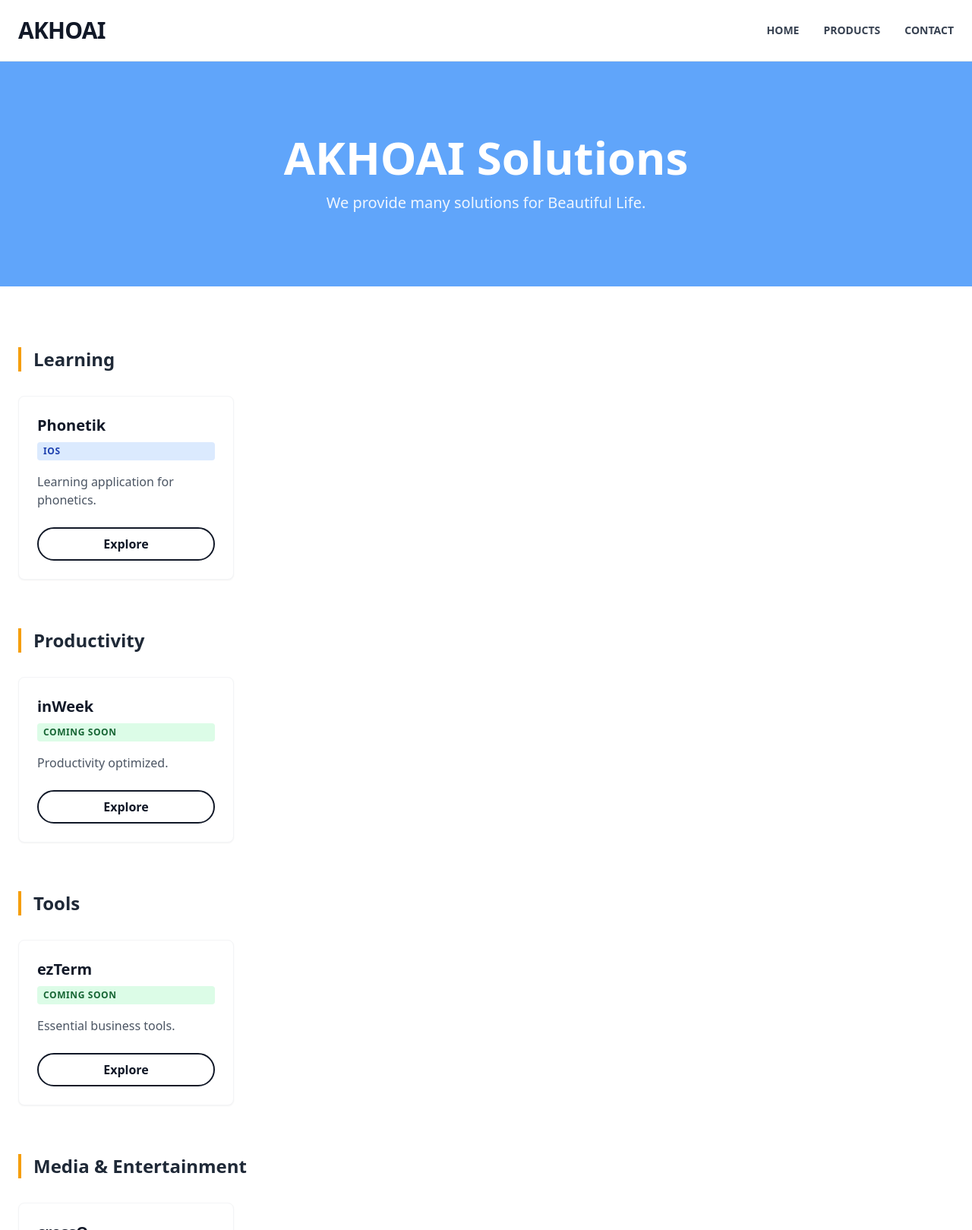
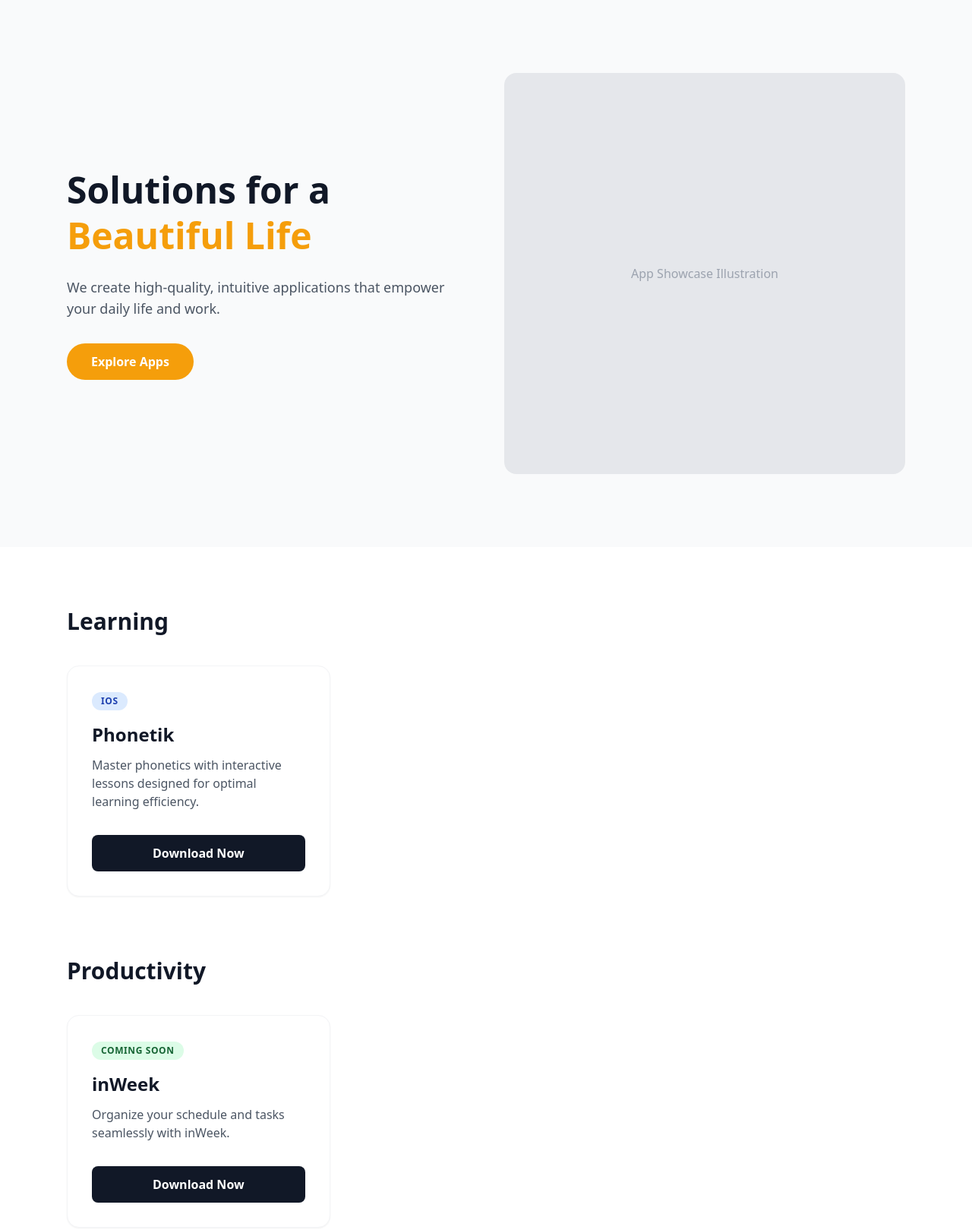
Before and after one commit to buidinhnguyen/akhoai.com, an Astro site: page / in a window 1280 px wide. Shown: the top 1619 px of the page at 76% size. Built offline with nearby package versions, Linux system fonts and the light colour scheme; Astro itself is replaced by a stand-in of ours.

Commit message:
feat: apply app landing page style (inspired by template 3)

```diff
--- a/src/pages/index.astro
+++ b/src/pages/index.astro
@@ -7,7 +7,7 @@ const categories = [
     apps: [{
         name: 'Phonetik',
         tag: 'iOS',
-        desc: 'Learning application for phonetics.',
+        desc: 'Master phonetics with interactive lessons designed for optimal learning efficiency.',
         color: 'blue',
         link: 'https://apps.apple.com/ng/app/phonetik/id1254802893'
     }]
@@ -17,7 +17,7 @@ const categories = [
     apps: [{
         name: 'inWeek',
         tag: 'Coming Soon',
-        desc: 'Productivity optimized.',
+        desc: 'Organize your schedule and tasks seamlessly with inWeek.',
         color: 'green',
         link: '#'
     }]
@@ -27,8 +27,8 @@ const categories = [
     apps: [{
         name: 'ezTerm',
         tag: 'Coming Soon',
-        desc: 'Essential business tools.',
-        color: 'green',
+        desc: 'Essential business utilities at your fingertips.',
+        color: 'teal',
         link: '#'
     }]
   },
@@ -37,7 +37,7 @@ const categories = [
     apps: [{
         name: 'crossO',
         tag: 'iOS & Android',
-        desc: 'Engaging games for everyone.',
+        desc: 'Classic Caro game with modern twists.',
         color: 'purple',
         links: [
             { name: 'App Store', url: 'https://apps.apple.com/ng/app/crosso-caro-game/id6829106208' },
@@ -48,46 +48,42 @@ const categories = [
 ];
 ---
 
-<Layout title="AKHOAI - Business Solutions & Software">
-  <!-- Navigation -->
-  <header class="w-full bg-white border-b border-gray-200">
-    <div class="max-w-7xl mx-auto px-6 h-20 flex items-center justify-between">
-      <a href="/" class="text-3xl font-bold text-gray-900 tracking-tight">AKHOAI</a>
-      <nav class="hidden md:flex space-x-8 font-bold text-sm uppercase text-gray-700">
-        <a href="#" class="hover:text-amber-500">Home</a>
-        <a href="#" class="hover:text-amber-500">Products</a>
-        <a href="#" class="hover:text-amber-500">Contact</a>
-      </nav>
-      <div class="hidden"></div>
+<Layout title="AKHOAI - Innovative App Solutions">
+  <!-- Hero Section -->
+  <header class="bg-gray-50 py-24">
+    <div class="max-w-6xl mx-auto px-6 grid md:grid-cols-2 gap-12 items-center">
+      <div>
+        <h1 class="text-5xl font-extrabold text-gray-900 mb-6 leading-tight">Solutions for a <span class="text-amber-500">Beautiful Life</span></h1>
+        <p class="text-lg text-gray-600 mb-8">We create high-quality, intuitive applications that empower your daily life and work.</p>
+        <div class="flex space-x-4">
+          <a href="#products" class="bg-amber-500 text-white px-8 py-3 rounded-full font-bold hover:bg-amber-600 transition">Explore Apps</a>
+        </div>
+      </div>
+      <div class="bg-gray-200 aspect-square rounded-2xl flex items-center justify-center text-gray-400">
+        <!-- Placeholder for Hero Image -->
+        <span>App Showcase Illustration</span>
+      </div>
     </div>
   </header>
 
-  <!-- Hero Section -->
-  <section class="bg-blue-400 py-24 text-white text-center">
-    <div class="max-w-3xl mx-auto px-6">
-      <h1 class="text-6xl font-bold mb-4">AKHOAI Solutions</h1>
-      <p class="text-xl opacity-90">We provide many solutions for Beautiful Life.</p>
-    </div>
-  </section>
+  <!-- Products Section -->
+  <main id="products" class="max-w-6xl mx-auto px-6 py-20">
+    {categories.map(cat => (
+      <div class="mb-20">
+        <h2 class="text-3xl font-extrabold text-gray-900 mb-10">{cat.name}</h2>
+        <div class="grid grid-cols-1 md:grid-cols-2 lg:grid-cols-3 gap-8">
+          {cat.apps.map(product => (
+            <div class="bg-white border border-gray-100 rounded-2xl shadow-sm p-8 hover:shadow-xl transition">
+              <span class={`inline-block bg-${product.color}-100 text-${product.color}-800 text-xs font-bold px-3 py-1 rounded-full mb-4 uppercase tracking-wider`}>{product.tag}</span>
+              <h3 class="text-2xl font-bold mb-3">{product.name}</h3>
+              <p class="text-gray-600 mb-8">{product.desc}</p>
 
-  <!-- Products Section -->
-  <main class="max-w-7xl mx-auto px-6 py-20">
-    {categories.map(cat => (
-      <div class="mb-16">
-        <h2 class="text-2xl font-bold text-gray-800 mb-8 border-l-4 border-amber-500 pl-4">{cat.name}</h2>
-        <div class="grid grid-cols-1 md:grid-cols-2 lg:grid-cols-4 gap-8">
-          {cat.apps.map(product => (
-            <div class="bg-white border border-gray-100 rounded-lg shadow-sm hover:shadow-md transition p-6 flex flex-col h-full">
-              <h3 class="text-xl font-bold mb-2">{product.name}</h3>
-              <span class={`inline-block bg-${product.color}-100 text-${product.color}-800 text-xs font-bold px-2 py-1 rounded mb-4 uppercase tracking-wider`}>{product.tag}</span>
-              <p class="text-gray-600 mb-6 flex-grow">{product.desc}</p>
-
-              <div class="flex flex-col gap-2">
+              <div class="flex flex-col gap-3">
                 {product.link && (
-                    <a href={product.link} target="_blank" class="block text-center border-2 border-gray-900 rounded-full py-2 font-bold hover:bg-gray-900 hover:text-white transition">Explore</a>
+                    <a href={product.link} target="_blank" class="block text-center bg-gray-900 text-white rounded-lg py-3 font-bold hover:bg-gray-700 transition">Download Now</a>
                 )}
                 {product.links && product.links.map(l => (
-                    <a href={l.url} target="_blank" class="block text-center border-2 border-gray-900 rounded-full py-2 font-bold hover:bg-gray-900 hover:text-white transition">{l.name}</a>
+                    <a href={l.url} target="_blank" class="block text-center border border-gray-300 rounded-lg py-3 font-bold hover:bg-gray-50 transition">{l.name}</a>
                 ))}
               </div>
             </div>
@@ -98,9 +94,7 @@ const categories = [
   </main>
 
   <!-- Footer -->
-  <footer class="bg-gray-900 text-gray-400 py-12 text-center text-sm">
-    <div class="max-w-7xl mx-auto px-6">
-      <p>&copy; {new Date().getFullYear()} AKHOAI Solutions. All rights reserved.</p>
-    </div>
+  <footer class="bg-white border-t border-gray-100 py-12 text-center text-gray-500">
+    <p>&copy; {new Date().getFullYear()} AKHOAI Solutions. All rights reserved.</p>
   </footer>
 </Layout>
```
